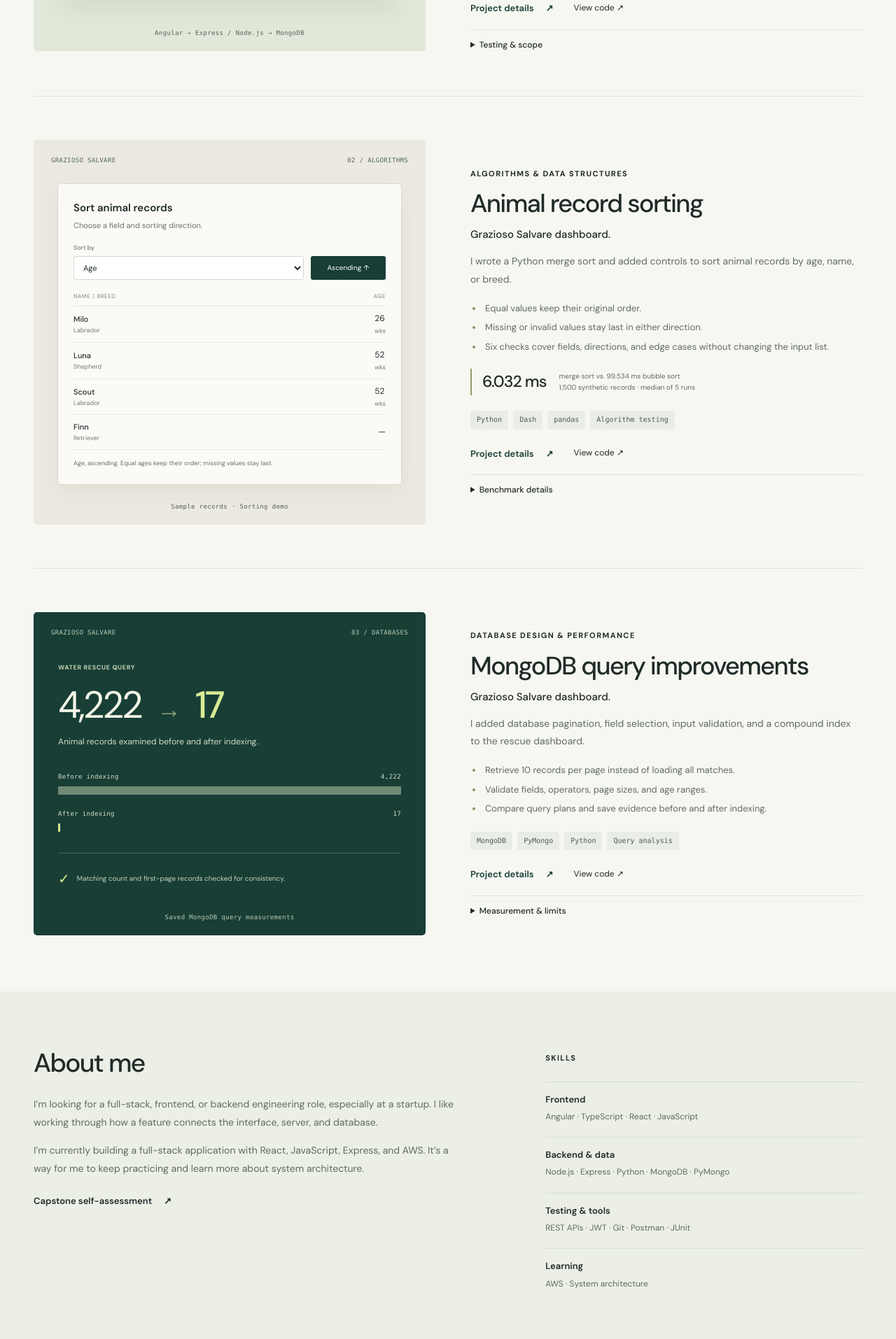
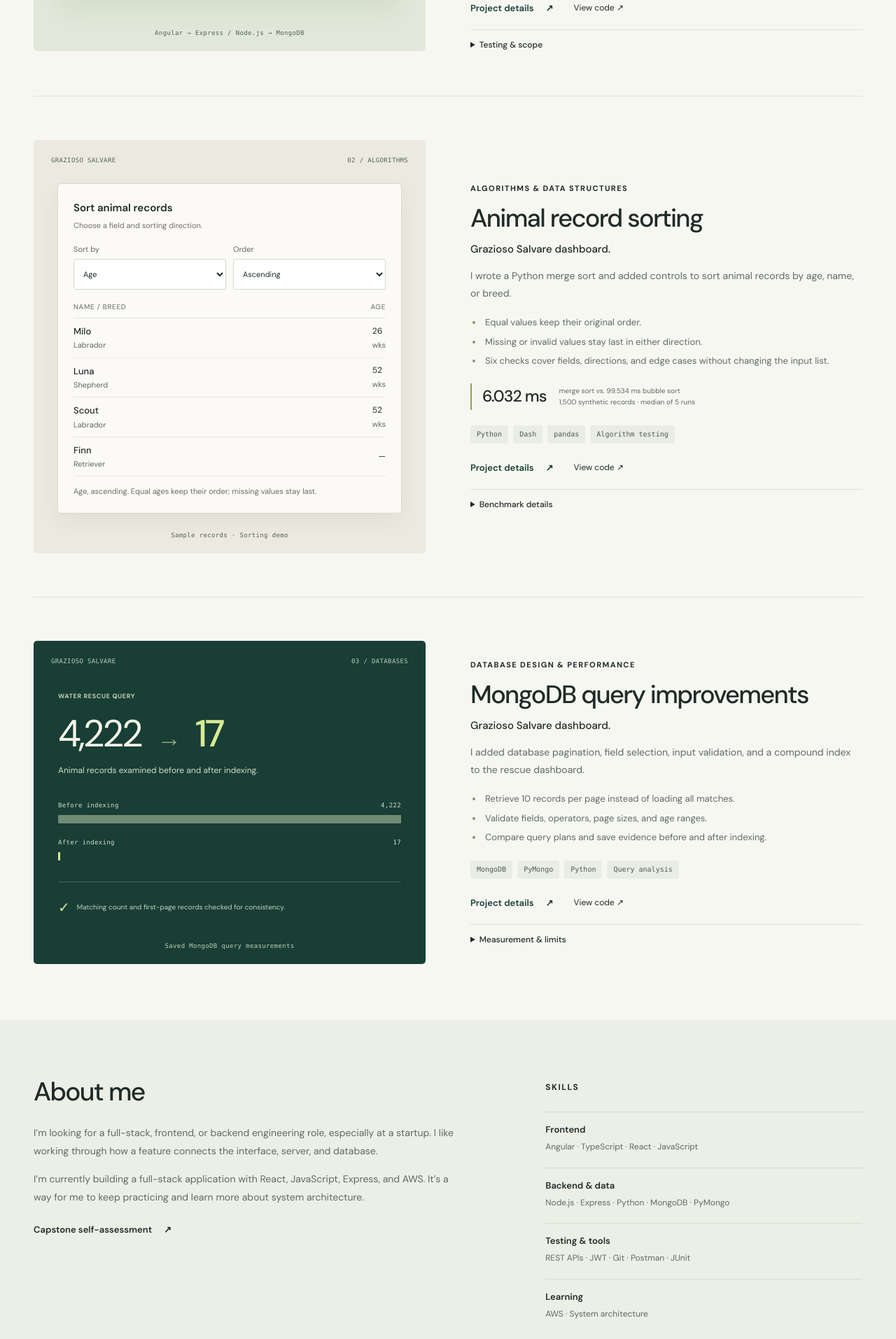
Before and after one commit to NicholasDeniz/NicholasDeniz.github.io, a Jekyll site: the page index.html, which Jekyll copies as it is, in a window 1280 px wide. Shown: the part 1065-2979 px from the top of the page at 70% size. Built offline with Jekyll 4.4.1, drawn with Linux system fonts in a browser that asks for light colours.

Commit message:
Improve portfolio accessibility, demo behavior, and maintenance documentation

```diff
--- a/assets/css/site.css
+++ b/assets/css/site.css
@@ -1,6 +1,4 @@
-/* Fonts and theme variables */
-
-@import url("https://fonts.googleapis.com/css2?family=DM+Sans:wght@400;450;500;550;600;650;700&family=DM+Serif+Display:ital@0;1&display=swap");
+/* Theme variables */
 
 :root {
   --paper: #f7f7f2;
@@ -45,17 +43,11 @@ a:hover {
   text-underline-offset: 5px;
 }
 
-button,
 select {
   font: inherit;
 }
 
-button {
-  cursor: pointer;
-}
-
 a,
-button,
 summary,
 select {
   -webkit-tap-highlight-color: transparent;
@@ -329,17 +321,17 @@ p {
   margin-bottom: 14px;
 }
 
-.project-copy > p:not(.eyebrow) {
+.project-copy > p:not(.eyebrow):not(.project-deck) {
   font-size: 14px;
   color: var(--muted);
   line-height: 1.8;
 }
 
 .project-copy .project-deck {
-  font-size: 15px !important;
+  font-size: 15px;
   font-weight: 500;
-  color: var(--ink) !important;
-  line-height: 1.6 !important;
+  color: var(--ink);
+  line-height: 1.6;
   margin-bottom: 14px;
 }
 
@@ -360,13 +352,15 @@ p {
 }
 
 .tags {
+  list-style: none;
+  padding: 0;
   display: flex;
   flex-wrap: wrap;
   gap: 7px;
   margin: 22px 0;
 }
 
-.tags span {
+.tags li {
   font-family: var(--mono);
   font-size: 10px;
   background: #e9ede5;
@@ -486,10 +480,6 @@ details a {
   color: #677063;
 }
 
-.permission-row > span:last-child span {
-  margin-left: 12px;
-}
-
 .permission-footer {
   font-size: 9px;
   margin-top: 18px;
@@ -539,10 +529,19 @@ details a {
   margin-bottom: 17px;
 }
 
+.demo-controls[hidden] {
+  display: none;
+}
+
+.demo-field {
+  flex: 1;
+  min-width: 0;
+}
+
 .demo-controls label {
-  font-size: 9px;
+  display: block;
+  font-size: 11px;
   color: #66695f;
-  flex: 1;
 }
 
 .demo-controls select {
@@ -555,31 +554,16 @@ details a {
   border-radius: 3px;
   font-size: 11px;
   color: var(--ink);
-  min-height: 34px;
-}
-
-.demo-controls button {
-  background: var(--green);
-  color: white;
-  border: 0;
-  border-radius: 3px;
-  padding: 8px 10px;
-  font-size: 10px;
-  min-height: 34px;
-  min-width: 107px;
-}
-
-.demo-controls button:hover {
-  background: #2e584b;
+  min-height: 44px;
 }
 
 .demo-table-head {
   display: flex;
   justify-content: space-between;
-  font-size: 8px;
+  font-size: 10px;
   text-transform: uppercase;
   letter-spacing: 0.07em;
-  color: #828576;
+  color: #606b5e;
   padding-bottom: 7px;
   border-bottom: 1px solid #e2e4da;
 }
@@ -601,13 +585,13 @@ details a {
 
 #animal-list strong {
   display: block;
-  font-size: 11px;
+  font-size: 13px;
   font-weight: 500;
 }
 
 #animal-list small {
-  font-size: 9px;
-  color: #747b6d;
+  font-size: 11px;
+  color: #606b5e;
 }
 
 #animal-list > li > span > small {
@@ -616,7 +600,7 @@ details a {
 
 .sort-status {
   margin: 12px 0 0;
-  font-size: 9px;
+  font-size: 11px;
   color: #66735f;
   min-height: 15px;
 }
@@ -785,9 +769,9 @@ details a {
   margin: 0 0 5px;
 }
 
-.toolbox > div p {
-  font-size: 12px !important;
-  line-height: 1.7 !important;
+.about-grid .toolbox p {
+  font-size: 12px;
+  line-height: 1.7;
 }
 
 /* Documentation links */
@@ -840,7 +824,7 @@ details a {
 }
 
 .resource-links > a > span:last-child {
-  color: #6d8457;
+  color: #526b43;
 }
 
 /* Footer */
@@ -1135,7 +1119,7 @@ details a {
     font-size: 32px;
   }
 
-  .project-copy > p:not(.eyebrow) {
+  .project-copy > p:not(.eyebrow):not(.project-deck) {
     font-size: 14px;
   }
 
@@ -1172,10 +1156,6 @@ details a {
     grid-template-columns: 1fr;
     gap: 22px;
     padding-block: 55px;
-  }
-
-  .resources-section .eyebrow {
-    margin-bottom: 15px;
   }
 
   .site-footer {
@@ -1235,10 +1215,6 @@ details a {
   .section-heading > p {
     margin-top: 17px;
     max-width: none;
-  }
-
-  .section-heading > p br {
-    display: none;
   }
 
   .visual-top {
@@ -1356,7 +1332,7 @@ details a {
     font-size: 20pt;
   }
 
-  .project-copy > p:not(.eyebrow) {
+  .project-copy > p:not(.eyebrow):not(.project-deck) {
     font-size: 10pt;
     line-height: 1.55;
   }
@@ -1371,7 +1347,7 @@ details a {
     margin: 10px 0;
   }
 
-  .tags span {
+  .tags li {
     background: none;
     padding: 0 10px 0 0;
     font-size: 8pt;
@@ -1411,8 +1387,8 @@ details a {
     font-size: 10pt;
   }
 
-  .toolbox > div p {
-    font-size: 9pt !important;
+  .about-grid .toolbox p {
+    font-size: 9pt;
   }
 
   .document-page {
--- a/assets/js/site.js
+++ b/assets/js/site.js
@@ -1,13 +1,19 @@
-'use strict';
-
 // A small browser demonstration of the Python project's documented sorting rules.
 // These records are illustrative and are not from the animal shelter dataset.
 const animals = [
-  { name: 'Milo', breed: 'Labrador', age: 26 },
-  { name: 'Luna', breed: 'Shepherd', age: 52 },
-  { name: 'Scout', breed: 'Labrador', age: 52 },
-  { name: 'Finn', breed: 'Retriever', age: null }
+  { name: "Milo", breed: "Labrador", age: 26 },
+  { name: "Luna", breed: "Shepherd", age: 52 },
+  { name: "Scout", breed: "Labrador", age: 52 },
+  { name: "Finn", breed: "Retriever", age: null },
 ];
+
+function sortValue(record, field) {
+  const value = record[field];
+  if (field === "age") {
+    return typeof value === "number" && Number.isFinite(value) && value >= 0 ? value : null;
+  }
+  return typeof value === "string" && value.trim() ? value.trim().toLowerCase() : null;
+}
 
 function mergeSort(records, field, descending) {
   if (records.length < 2) return records.slice();
@@ -18,61 +24,59 @@ function mergeSort(records, field, descending) {
   let i = 0;
   let j = 0;
   function compare(a, b) {
-    const aMissing = a[field] === null || a[field] === undefined || a[field] === '';
-    const bMissing = b[field] === null || b[field] === undefined || b[field] === '';
-    if (aMissing && bMissing) return 0;
-    if (aMissing) return 1;
-    if (bMissing) return -1;
-    const av = typeof a[field] === 'string' ? a[field].trim().toLowerCase() : a[field];
-    const bv = typeof b[field] === 'string' ? b[field].trim().toLowerCase() : b[field];
-    const order = av < bv ? -1 : av > bv ? 1 : 0;
+    const leftValue = sortValue(a, field);
+    const rightValue = sortValue(b, field);
+    // Missing and invalid values stay last in both directions.
+    if (leftValue === null && rightValue === null) return 0;
+    if (leftValue === null) return 1;
+    if (rightValue === null) return -1;
+    const order = leftValue < rightValue ? -1 : leftValue > rightValue ? 1 : 0;
     return descending ? -order : order;
   }
   while (i < left.length && j < right.length) {
+    // Choosing left on equality keeps equal records in their original order.
     ordered.push(compare(left[i], right[j]) <= 0 ? left[i++] : right[j++]);
   }
   return ordered.concat(left.slice(i), right.slice(j));
 }
 
-const sortField = document.getElementById('sort-field');
-const sortDirection = document.getElementById('sort-direction');
-const animalList = document.getElementById('animal-list');
-const sortStatus = document.getElementById('sort-status');
-let descending = false;
+const sortControls = document.getElementById("sort-controls");
+const sortField = document.getElementById("sort-field");
+const sortDirection = document.getElementById("sort-direction");
+const animalList = document.getElementById("animal-list");
+const sortStatus = document.getElementById("sort-status");
 
 function renderAnimals() {
   const field = sortField.value;
+  const descending = sortDirection.value === "descending";
   const records = mergeSort(animals, field, descending);
-  animalList.replaceChildren(...records.map(animal => {
-    const row = document.createElement('li');
-    const identity = document.createElement('span');
-    const name = document.createElement('strong');
-    const breed = document.createElement('small');
-    const age = document.createElement('span');
+  animalList.replaceChildren(
+    ...records.map((animal) => {
+      const row = document.createElement("li");
+      const identity = document.createElement("span");
+      const name = document.createElement("strong");
+      const breed = document.createElement("small");
+      const age = document.createElement("span");
       name.textContent = animal.name;
       breed.textContent = animal.breed;
       identity.append(name, breed);
-    age.textContent = animal.age === null ? '—' : `${animal.age} `;
+      age.textContent = animal.age === null ? "—" : `${animal.age} `;
       if (animal.age !== null) {
-      const unit = document.createElement('small');
-      unit.textContent = 'wks';
+        const unit = document.createElement("small");
+        unit.textContent = "wks";
         age.append(unit);
       }
       row.append(identity, age);
       return row;
-  }));
-  const direction = descending ? 'descending' : 'ascending';
-  sortDirection.setAttribute('aria-pressed', String(descending));
-  sortDirection.setAttribute('aria-label', `Change to ${descending ? 'ascending' : 'descending'} order`);
-  sortDirection.textContent = `${descending ? 'Descending ↓' : 'Ascending ↑'}`;
-  sortStatus.textContent = `${field[0].toUpperCase() + field.slice(1)}, ${direction}. ${field === 'age' ? 'Equal ages keep their order; missing values stay last.' : 'Equal values keep their original order.'}`;
+    }),
+  );
+  const direction = descending ? "descending" : "ascending";
+  sortStatus.textContent = `${field[0].toUpperCase() + field.slice(1)}, ${direction}. ${field === "age" ? "Equal ages keep their order; missing values stay last." : "Equal values keep their original order."}`;
 }
 
-if (sortField && sortDirection && animalList && sortStatus) {
-  sortField.addEventListener('change', renderAnimals);
-  sortDirection.addEventListener('click', () => {
-    descending = !descending;
+if (sortControls && sortField && sortDirection && animalList && sortStatus) {
+  sortField.addEventListener("change", renderAnimals);
+  sortDirection.addEventListener("change", renderAnimals);
   renderAnimals();
-  });
-  renderAnimals();
+  sortControls.hidden = false;
 }
--- a/index.html
+++ b/index.html
@@ -15,10 +15,17 @@
     />
     <meta property="og:type" content="website" />
     <meta property="og:url" content="https://nicholasdeniz.github.io/" />
+    <link rel="canonical" href="https://nicholasdeniz.github.io/" />
     <title>Nicholas Deniz | Software Engineer</title>
     <link rel="icon" href="assets/favicon.svg" type="image/svg+xml" />
-    <link rel="stylesheet" href="assets/css/site.css?v=2" />
-    <script src="assets/js/site.js?v=2" defer></script>
+    <link rel="preconnect" href="https://fonts.googleapis.com" />
+    <link rel="preconnect" href="https://fonts.gstatic.com" crossorigin />
+    <link
+      href="https://fonts.googleapis.com/css2?family=DM+Sans:wght@400;450;500;550;600;650;700&amp;family=DM+Serif+Display:ital@0;1&amp;display=swap"
+      rel="stylesheet"
+    />
+    <link rel="stylesheet" href="assets/css/site.css?v=3" />
+    <script type="module" src="assets/js/site.js?v=3"></script>
   </head>
   <body>
     <a class="skip-link" href="#main">Skip to content</a>
@@ -33,7 +40,7 @@
         <a href="#about">About</a>
       </nav>
     </header>
-    <main id="main">
+    <main id="main" tabindex="-1">
       <!-- Introduction -->
       <section class="hero wrap" aria-labelledby="intro-title">
         <div class="hero-copy">
@@ -117,20 +124,25 @@
                 duplicate bookings.
               </li>
             </ul>
-            <div class="tags" aria-label="Technologies">
-              <span>Angular</span>
-              <span>TypeScript</span>
-              <span>Express</span>
-              <span>MongoDB</span>
-              <span>JWT</span>
-            </div>
+            <ul class="tags" aria-label="Technologies">
+              <li>Angular</li>
+              <li>TypeScript</li>
+              <li>Express</li>
+              <li>MongoDB</li>
+              <li>JWT</li>
+            </ul>
             <div class="project-links">
-              <a class="text-link" href="travlr-narrative.html">
+              <a
+                class="text-link"
+                href="travlr-narrative.html"
+                aria-label="Project details: Travlr Getaways"
+              >
                 Project details
                 <span aria-hidden="true">↗</span>
               </a>
               <a
                 href="https://github.com/NicholasDeniz/CS-465-Full-Stack-Development/tree/CS499-travlr-enhanchment"
+                aria-label="View code: Travlr Getaways"
               >
                 View code
                 <span aria-hidden="true">↗</span>
@@ -161,25 +173,29 @@
             <div class="sort-demo">
               <div class="demo-heading"><span>Sort animal records</span></div>
               <p class="demo-description">Choose a field and sorting direction.</p>
-              <div class="demo-controls">
-                <label for="sort-field">
-                  Sort by
+              <div class="demo-controls" id="sort-controls" hidden>
+                <div class="demo-field">
+                  <label for="sort-field">Sort by</label>
                   <select id="sort-field">
                     <option value="age">Age</option>
                     <option value="name">Name</option>
                     <option value="breed">Breed</option>
                   </select>
-                </label>
-                <button
-                  type="button"
-                  id="sort-direction"
-                  aria-label="Change to descending order"
-                  aria-pressed="false"
-                >
-                  Ascending
-                  <span aria-hidden="true">↑</span>
-                </button>
+                </div>
+                <div class="demo-field">
+                  <label for="sort-direction">Order</label>
+                  <select id="sort-direction">
+                    <option value="ascending">Ascending</option>
+                    <option value="descending">Descending</option>
+                  </select>
+                </div>
               </div>
+              <noscript>
+                <p class="demo-description">
+                  Enable JavaScript in your browser to try the sorting controls. The sample records
+                  are ordered by age.
+                </p>
+              </noscript>
               <div class="demo-table">
                 <div class="demo-table-head" aria-hidden="true">
                   <span>Name / breed</span>
@@ -254,19 +270,24 @@
                 1,500 synthetic records · median of 5 runs
               </span>
             </div>
-            <div class="tags" aria-label="Technologies">
-              <span>Python</span>
-              <span>Dash</span>
-              <span>pandas</span>
-              <span>Algorithm testing</span>
-            </div>
+            <ul class="tags" aria-label="Technologies">
+              <li>Python</li>
+              <li>Dash</li>
+              <li>pandas</li>
+              <li>Algorithm testing</li>
+            </ul>
             <div class="project-links">
-              <a class="text-link" href="algorithm-narrative.html">
+              <a
+                class="text-link"
+                href="algorithm-narrative.html"
+                aria-label="Project details: Animal record sorting"
+              >
                 Project details
                 <span aria-hidden="true">↗</span>
               </a>
               <a
                 href="https://github.com/NicholasDeniz/CS340-GraziosoSalvare/tree/CS499-GraziosoSalvare-EnhancementTwo"
+                aria-label="View code: Animal record sorting"
               >
                 View code
                 <span aria-hidden="true">↗</span>
@@ -329,19 +350,24 @@
               <li>Validate fields, operators, page sizes, and age ranges.</li>
               <li>Compare query plans and save evidence before and after indexing.</li>
             </ul>
-            <div class="tags" aria-label="Technologies">
-              <span>MongoDB</span>
-              <span>PyMongo</span>
-              <span>Python</span>
-              <span>Query analysis</span>
-            </div>
+            <ul class="tags" aria-label="Technologies">
+              <li>MongoDB</li>
+              <li>PyMongo</li>
+              <li>Python</li>
+              <li>Query analysis</li>
+            </ul>
             <div class="project-links">
-              <a class="text-link" href="databases-narrative.html">
+              <a
+                class="text-link"
+                href="databases-narrative.html"
+                aria-label="Project details: MongoDB query improvements"
+              >
                 Project details
                 <span aria-hidden="true">↗</span>
               </a>
               <a
                 href="https://github.com/NicholasDeniz/CS340-GraziosoSalvare/tree/CS499-GraziosoSalavre-EnhancementThree"
+                aria-label="View code: MongoDB query improvements"
               >
                 View code
                 <span aria-hidden="true">↗</span>
```
Also changed, not shown: _layouts/default.html (+9 -3 lines), travlr-narrative.md (+3 -3 lines), README.md. Lines whose indentation alone changed are shown as unchanged.
